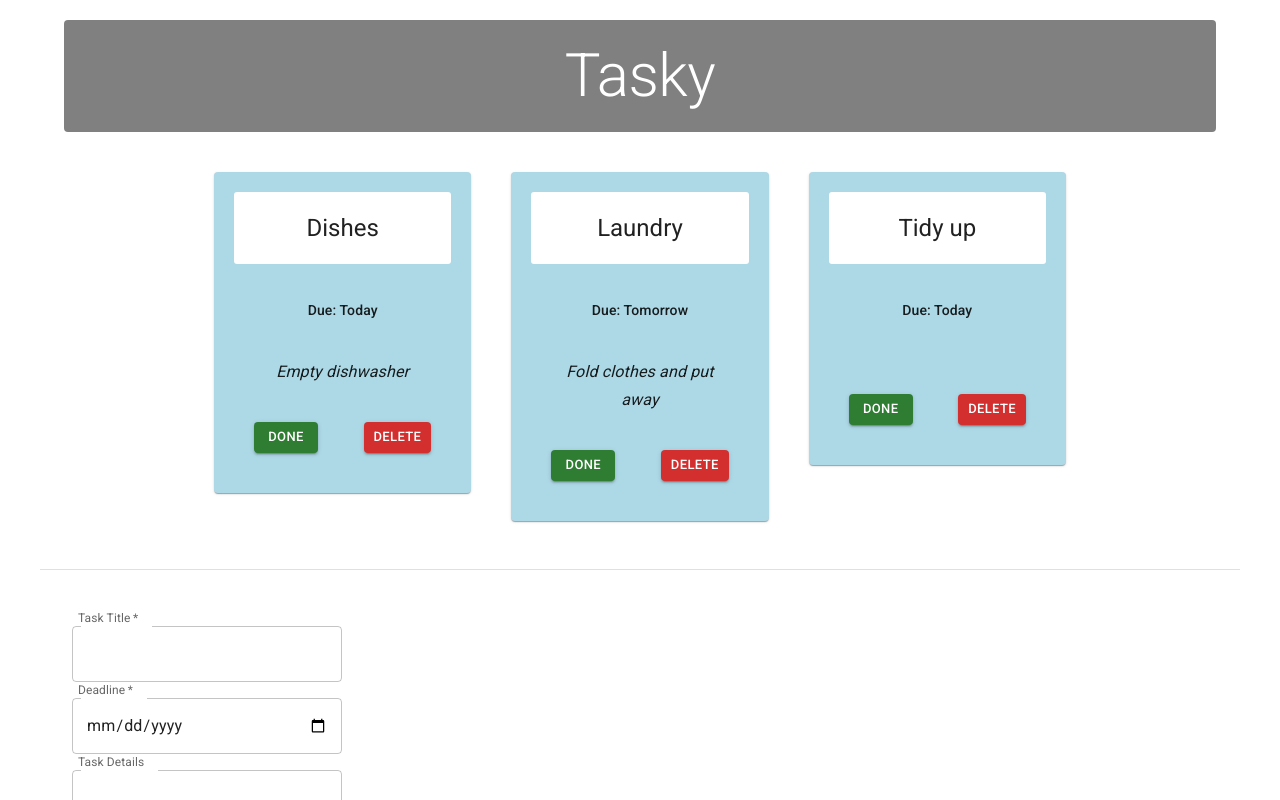
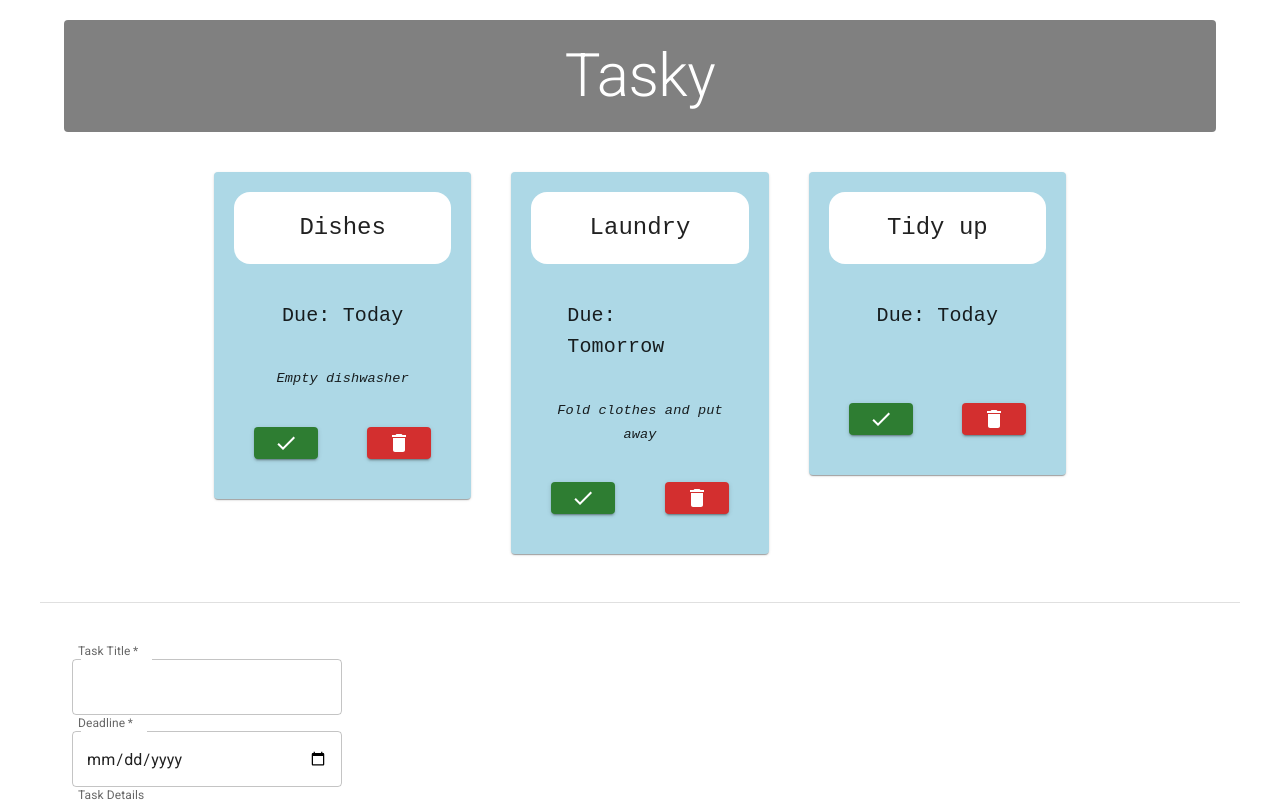
Before and after one commit to gamedina04/react-basics-labs, a React (Vite) app in the folder tasky/: page / in a window 1280 px wide. Shown: the top 800 px of the page. Built offline with nearby package versions, Linux system fonts and the light colour scheme.

Commit message:
Tasky Lab 3 Exercises done

```diff
--- a/tasky/src/components/Task.jsx
+++ b/tasky/src/components/Task.jsx
@@ -1,3 +1,5 @@
+import DoneIcon from '@mui/icons-material/Done';
+import DeleteIcon from '@mui/icons-material/Delete';
 import Box from '@mui/material/Box';
 import Button from '@mui/material/Button';
 import Card from '@mui/material/Card';
@@ -5,6 +7,7 @@
 import CardContent from '@mui/material/CardContent';
 import CardHeader from '@mui/material/CardHeader';
 import Grid from '@mui/material/Grid';
+import Tooltip from '@mui/material/Tooltip';
 import Typography from '@mui/material/Typography';
 
 
@@ -13,19 +16,25 @@
     return (
         <Grid
             key={props.id}
-            size={{ xs: 12, md: 4 }}
+            size={{ xs: 12, sm: 6, md: 4 }}
         >
             <Card
                 sx={{
                     backgroundColor: props.done ? 'lightgrey' : 'lightblue',
-                    padding: '20px'
+                    padding: '20px',
+                    fontFamily: 'monospace'
                 }}
             >
                 <CardHeader
                     title={props.title}
+                    slotProps={{
+                        title: {
+                            sx: { fontFamily: 'monospace' }
+                        }
+                    }}
                     sx={{
                         backgroundColor: 'white',
-                        borderRadius: '3px',
+                        borderRadius: '16px',
                         padding: '20px',
                         textAlign: 'center'
                     }}
@@ -45,6 +54,10 @@
                             component="p"
                             variant="subtitle2"
                             color="text.primary"
+                            sx={{
+                                fontFamily: 'monospace',
+                                fontSize: '1.25rem'
+                            }}
                         >
                             Due: {props.deadline}
                         </Typography>
@@ -54,7 +67,11 @@
                         component="p"
                         variant="subtitle1"
                         align="center"
-                        sx={{ fontStyle: 'italic' }}
+                        sx={{
+                            fontStyle: 'italic',
+                            fontFamily: 'monospace',
+                            fontSize: '0.85rem'
+                        }}
                     >
                         {props.description}
                     </Typography>
@@ -66,23 +83,29 @@
                         padding: '20px'
                     }}
                 >
+                    <Tooltip title="Mark as Done">
                         <Button
                             variant="contained"
                             size="small"
                             color="success"
                             onClick={props.markDone}
+                            aria-label="Mark as Done"
                         >
-                        Done
+                            <DoneIcon />
                         </Button>
+                    </Tooltip>
 
+                    <Tooltip title="Delete Task">
                         <Button
                             variant="contained"
                             size="small"
                             color="error"
                             onClick={props.deleteTask}
+                            aria-label="Delete Task"
                         >
-                        Delete
+                            <DeleteIcon />
                         </Button>
+                    </Tooltip>
                 </CardActions>
             </Card>
         </Grid>
```
Lines whose indentation alone changed are shown as unchanged.
